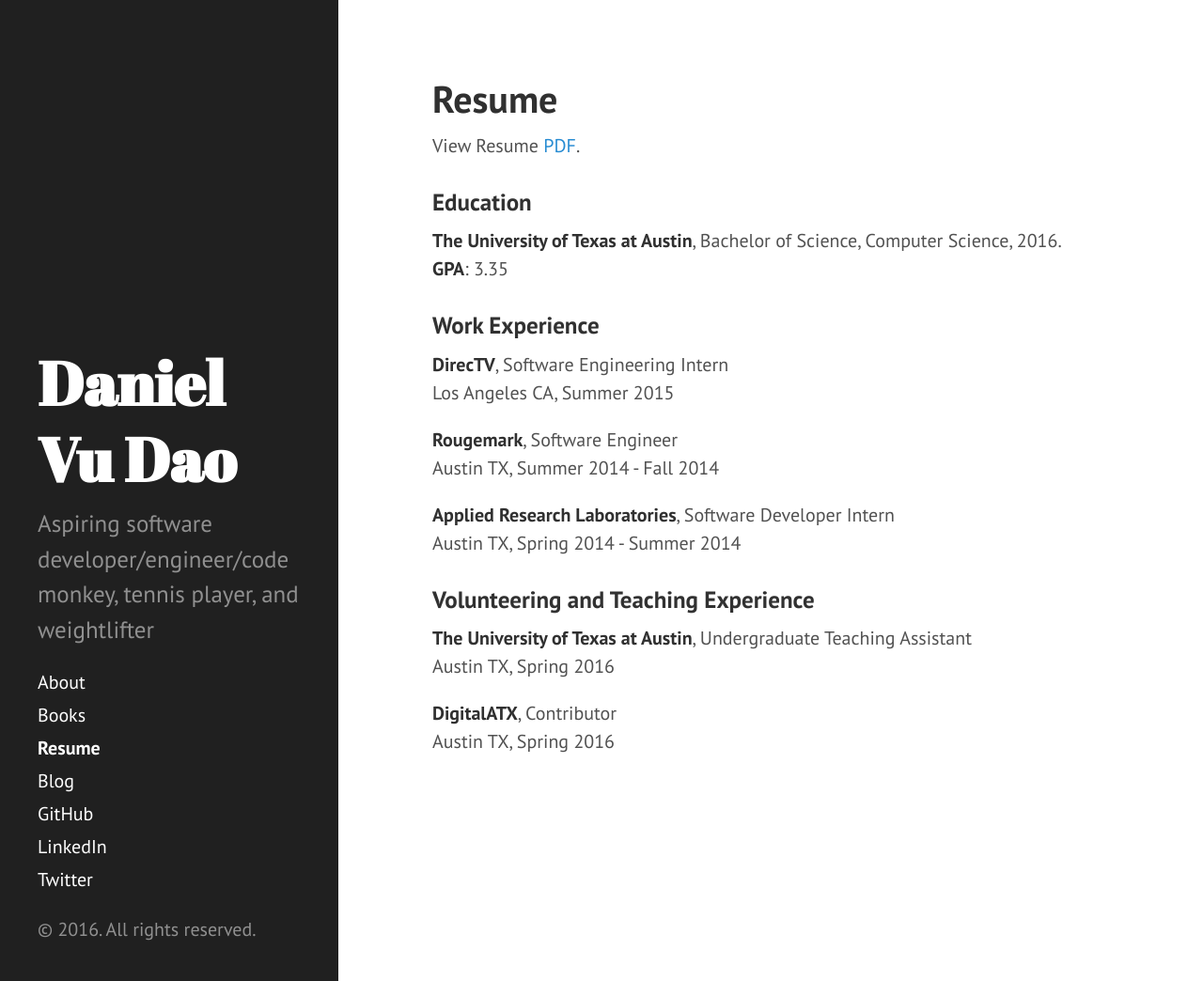
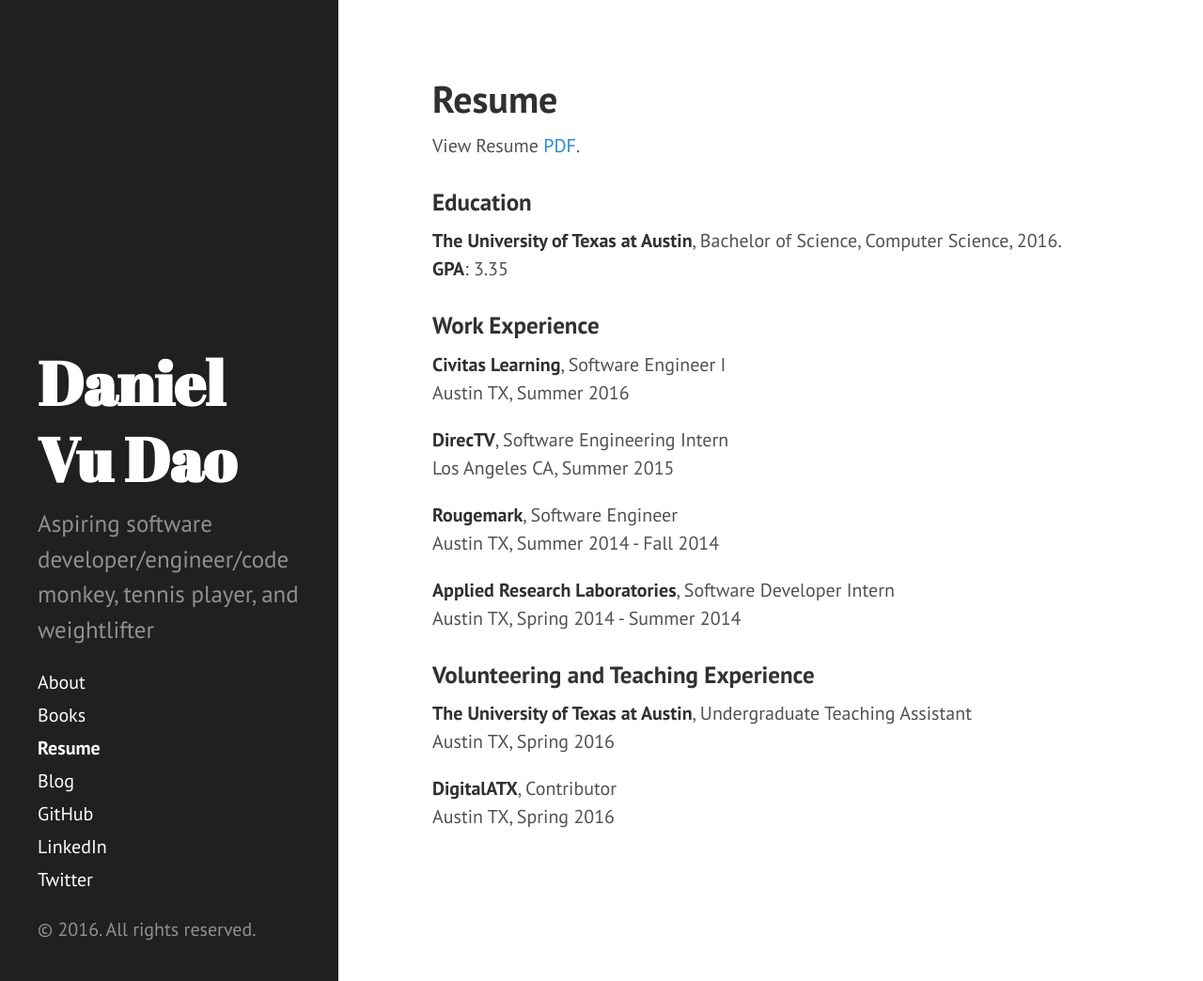
Before and after one commit to danielvdao/danielvdao.github.io, a Jekyll site: the page built from resume.md, in a window 1280 px wide and 1044 px high. Shown: the whole window at 94% size. Built offline with Jekyll 4.4.1, drawn with Linux system fonts in a browser that asks for light colours.

Commit message:
push recent

```diff
--- a/resume.md
+++ b/resume.md
@@ -10,6 +10,10 @@
 **GPA**: 3.35
 
 ### Work Experience
+**Civitas Learning**, Software Engineer I
+Austin TX, Summer 2016
+
+
 **DirecTV**, Software Engineering Intern
 Los Angeles CA, Summer 2015
 
```
